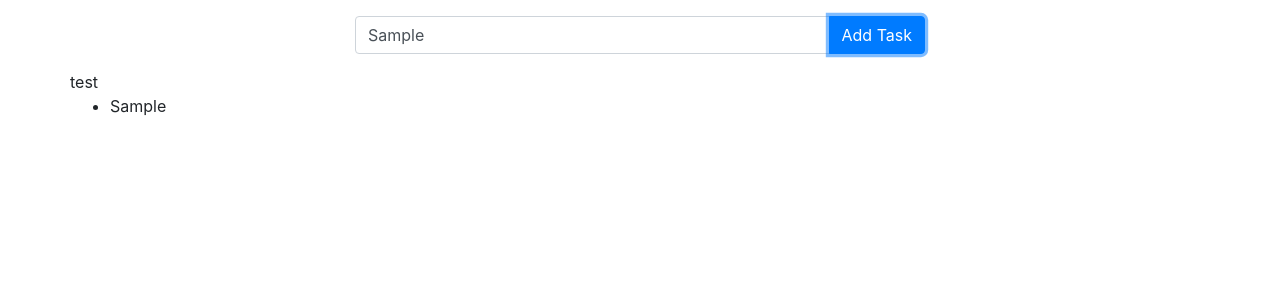
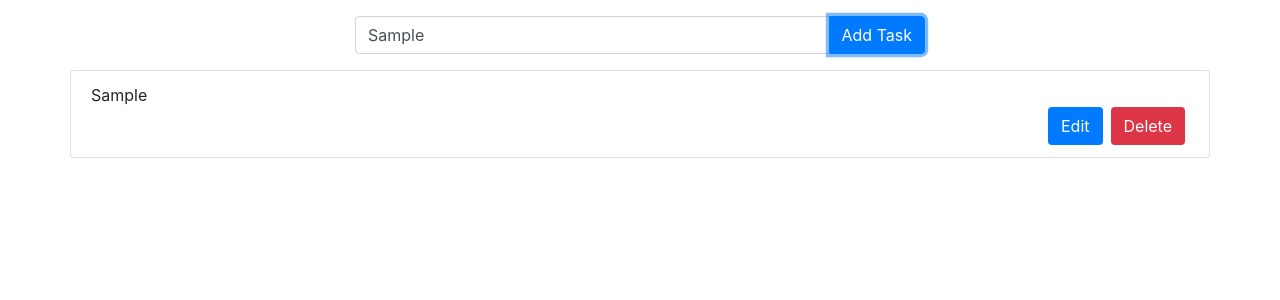
Before and after one commit to simone188535/react-todo-list, a React (Create React App) app: page / in a window 1280 px wide. Both pictures are taken after typing "Sample" into the empty fields and a click on the button "Add Task". Shown: the top 300 px of the page. Built offline with nearby package versions, Linux system fonts and the light colour scheme.

Commit message:
delete button set up

```diff
--- /dev/null
+++ b/src/Delete.js
@@ -0,0 +1,47 @@
+import React from 'react';
+import { connect } from 'react-redux';
+import { deleteTask } from './actions';
+
+class Delete extends React.Component{
+
+    // constructor(props) {
+    //     super(props);
+    //   }
+
+    filterAndRemove = (propToBeFiltered) => {
+
+        const todoListState = this.props.todoListState;
+
+        todoListState.map(x =>
+            [x].map(item => {
+                if(item.id === propToBeFiltered){
+                    this.props.deleteTaskAction(propToBeFiltered);
+                    // console.log('This is a match. One and only',item);
+                }
+                return null;
+            })
+        );
+
+   }
+
+
+    render(){
+        return(
+            <button className="btn bg-danger text-white mx-1" onClick={()=>this.filterAndRemove(this.props.listId)}>
+                <div>Delete</div>
+            </button>
+        );
+    };
+}
+
+const mapStateToProps = (state) => {
+    return {
+        todoListState: state.todoList.payload
+    }
+}
+const mapDispatchToProps = (dispatch) => ({
+    deleteTaskAction: (listId) => dispatch(deleteTask(listId))
+
+})
+
+export default connect(mapStateToProps,mapDispatchToProps)(Delete);
--- a/src/DisplayList.js
+++ b/src/DisplayList.js
@@ -1,33 +1,44 @@
 import React from 'react';
 import { connect } from 'react-redux';
 
+import Edit from './Edit';
+import Delete from './Delete';
+
 class DisplayList extends React.Component {
+
 
     manageList = () => {
 
-        // if no results display text
-        // const { id, description } = this.props.todoListState;
-        // console.log(this.props.todoListState);
+        const todoListState = this.props.todoListState;
+        // const todoListCount = todoListState.length;
+        let ListResult = '';
 
-        return (this.props.todoListState.map(x =>
-            [x].map(item => <li key={item.id}>{item.description}</li>)
-        ));
-        // console.log(this.props);
 
-        // const listItems= this.props.todoListState.map(x =>{
-        //     [x].map((item) => {
-        //         // allDescriptions= item.description;
-        //         allDescriptions=  <li key={item.id}>{item.description}</li>
+        // if (todoListCount < 1) {
+        //     return ListResult = <div>Sorry, There are no List Items</div>;
+        // }
+        ListResult = todoListState.map(x =>
+            [x].map(item =>
+                <li key={item.id} className="list-group-item">
+                    <div>{item.description}</div>
 
-        //     });
-        // });
+                    <div className="float-right">
+                        <Edit listId={item.id} />
+                        <Delete listId={item.id}/>
+                    </div>
+                </li>)
+        );
+
+        return (ListResult);
+
     }
     render() {
 
         return (
-            <div>
-                <div>test</div>
-                <div><ul>{this.manageList()}</ul></div>
+            <div className="w-100">
+                <ul className="list-group">
+                    {this.manageList()}
+                </ul>
             </div>
         );
     }
--- /dev/null
+++ b/src/Edit.js
@@ -0,0 +1,9 @@
+import React from 'react';
+
+const Edit = () => {
+    return (
+    <button className="btn bg-primary text-white mx-1">
+        <div>Edit</div>
+    </button>);
+}
+export default Edit;
--- a/src/TodoList.js
+++ b/src/TodoList.js
@@ -6,19 +6,36 @@ class TodoList extends React.Component {
 
     constructor(props) {
         super(props);
-        this.state = {todoValue: ''};
+        this.state = { todoValue: '' };
 
         this.onSubmit = this.onSubmit.bind(this);
         this.handleState = this.handleState.bind(this);
     }
 
     handleState = (event) => {
-        this.setState({todoValue: event.target.value});
+        this.setState({ todoValue: event.target.value });
+    }
+
+    errorHandling = () =>{
+
+        const todoListState = this.props.todoListState;
+        const todoListCount = todoListState.length;
+
+        let Warning = '';
+
+        if (todoListCount < 1) {
+            return Warning = <div className="alert alert-danger">Sorry, There are no Todo Items. Please add one.</div>;
+        }
+        return Warning;
+
+
     }
     onSubmit = (event) => {
         //check text value before submission
         event.preventDefault();
 
+
+        this.errorHandling();
 
         this.props.addTaskAction(this.state.todoValue);
         // this.props.test();
@@ -28,7 +45,8 @@ class TodoList extends React.Component {
     }
     render() {
         return (
-            <form onSubmit={this.onSubmit} className="w-100">
+            <div className="w-100">
+                <form onSubmit={this.onSubmit}>
                     <div className="input-group my-3 w-50 mx-auto">
                         <input type="text" className="form-control" value={this.state.todoValue} onChange={this.handleState} placeholder="Description"></input>
                         <div className="input-group-append">
@@ -36,19 +54,20 @@ class TodoList extends React.Component {
                         </div>
                     </div>
                 </form>
+                <div>{this.errorHandling()}</div>
+            </div>
         );
     }
 }
 
-// const mapStateToProps = (state) => {
-//     return {
-//         listTasks: state.value
-//     }
-// }
-
+const mapStateToProps = (state) => {
+    return {
+        todoListState: state.todoList.payload
+    }
+}
 const mapDispatchToProps = (dispatch) => ({
     addTaskAction: (text) => dispatch(addTask(text))
 
 })
 
-export default connect(null, mapDispatchToProps)(TodoList);
+export default connect(mapStateToProps, mapDispatchToProps)(TodoList);
--- a/src/actions/index.js
+++ b/src/actions/index.js
@@ -1,4 +1,4 @@
-import { ADD_TASK } from './action-types';
+import { ADD_TASK, DELETE_TASK } from './action-types';
 
 let nextTodoId = 0;
 export function addTask(payload) {
@@ -9,6 +9,9 @@ export function addTask(payload) {
     };
 }
 
-// export function deleteTask(description) {
-//     return { type: DELETE_TASK, description }
-// }
+export function deleteTask(removePayload){
+    return{
+        type: DELETE_TASK ,
+        removePayload
+   }
+}
--- a/src/reducers/index.js
+++ b/src/reducers/index.js
@@ -1,4 +1,4 @@
-import { ADD_TASK } from '../actions/action-types';
+import { ADD_TASK, DELETE_TASK } from '../actions/action-types';
 import { combineReducers } from 'redux';
 
 const initialState = {
@@ -16,6 +16,17 @@ export const todoListReducer = (state = initialState, action) => {
         });
 
     }
+    if (action.type === DELETE_TASK) {
+
+        // removePayload = action.removePayload;
+        let val = state.payload.filter(item => {
+            return item.id!==action.removePayload;
+        });
+        return {...state,  payload: val}
+
+
+
+    }
 
     return state;
 }
```
Lines whose indentation alone changed are shown as unchanged.
